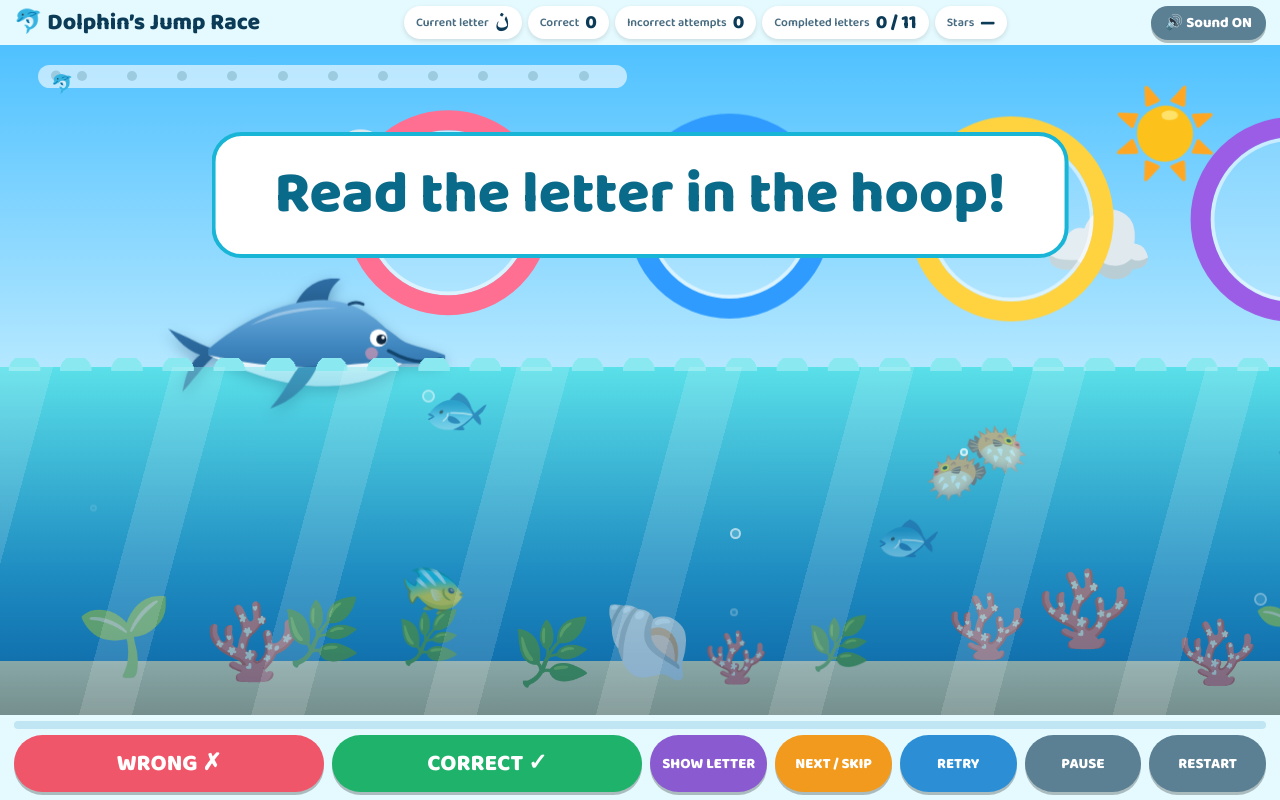
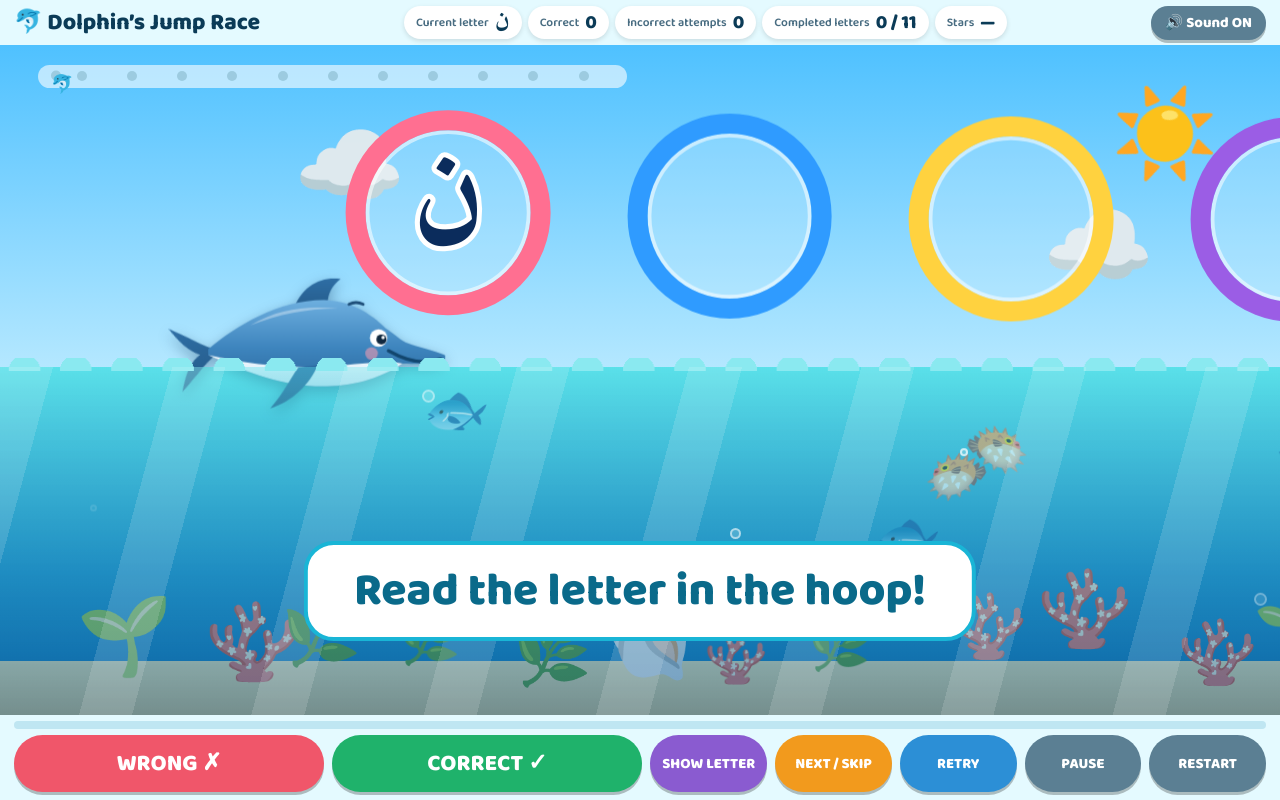
Before and after one commit to nourhanali237/dolphin-game, a plain HTML site: page index.html in a window 1280 px wide. Both pictures are taken after a click on the button "START GAME". Drawn offline with Linux system fonts and the light colour scheme.

Commit message:
Change #msg position and font size in index.html
Updated the position and styling of the message element.

```diff
--- a/index.html
+++ b/index.html
@@ -42,7 +42,7 @@ h1{margin:0;font-size:clamp(16px,1.8vw,24px);white-space:nowrap}
 .track{left:3%;top:3%;width:46%;height:max(3.4cqh,22px);background:rgba(255,255,255,.6);border-radius:20px;z-index:20;display:flex;justify-content:space-between;align-items:center;padding:0 3%}
 .track i{width:10px;height:10px;border-radius:50%;background:#9ccbe0}.track i.on{background:#ffb300;box-shadow:0 0 6px #ffb300}
 #mk{position:absolute;top:50%;font-size:max(2.6cqh,18px);transform:translate(-50%,-55%);transition:left 1s;font-style:normal}
-#msg{left:50%;top:13%;transform:translateX(-50%);z-index:20;background:#fff;color:#0a6a8a;border:4px solid #19b5d6;border-radius:30px;padding:.2em 1em;font-weight:800;font-size:min(4.6cqw,10cqh);opacity:0;pointer-events:none;white-space:nowrap}
+#msg{left:50%;bottom:11%;top:auto;transform:translateX(-50%);z-index:20;background:#fff;color:#0a6a8a;border:4px solid #19b5d6;border-radius:30px;padding:.2em 1em;font-weight:800;font-size:min(3.6cqw,8cqh);opacity:0;pointer-events:none;white-space:nowrap}
 #msg.bad{border-color:#ff9f1c;color:#9a5200}#msg.show{animation:pop .5s forwards}
 @keyframes pop{0%{opacity:0;transform:translateX(-50%) scale(.5)}60%{transform:translateX(-50%) scale(1.1)}100%{opacity:1;transform:translateX(-50%) scale(1)}}
 .fx{z-index:30;font-size:3cqw;pointer-events:none}
```
